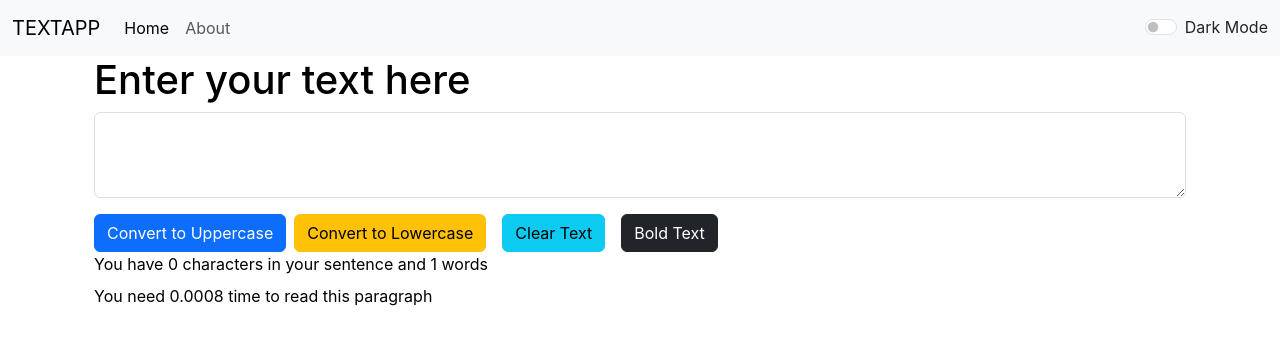
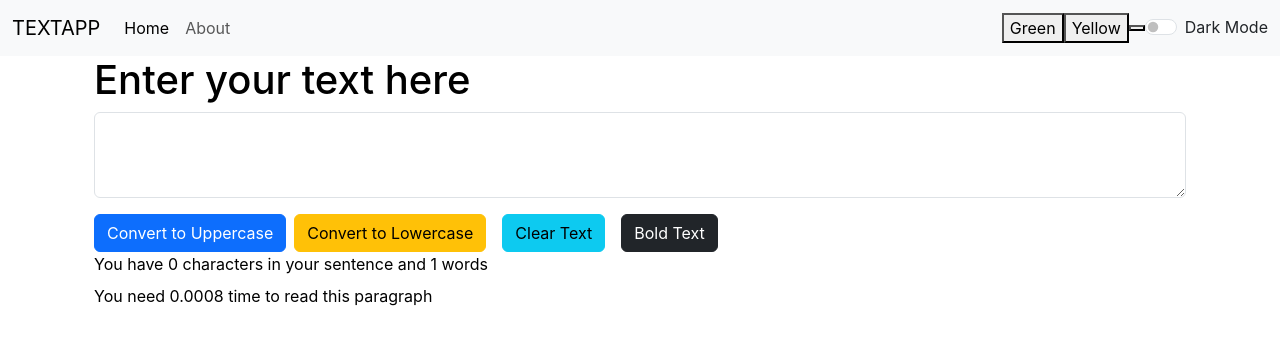
Before and after one commit to 1804049Shorna/React-App, a React (Create React App) app: page / in a window 1280 px wide. Shown: the top 344 px of the page. Built offline with nearby package versions, Linux system fonts and the light colour scheme.

Commit message:
tutorial 13 done

```diff
--- a/src/App.js
+++ b/src/App.js
@@ -1,35 +1,58 @@
 import React, { useState } from "react";
 import logo from "./logo.svg";
 import "./App.css";
-import Modul from "./components/modul.js";
+import Modul from "./components/Modul.js";
 import TEXTFROM from "./components/Textform.js";
 import About from "./components/About.js";
+import Alert from "./components/Alert.js";
 
 
 function App() {
  const [mode, setDarkMode]=useState("light")
+ const[alert,setAlert]=useState(null);
+ const showAlert=(message ,type)=>{
+  setAlert({
+    msg: message,
+    type:type
+
+  })
+  setTimeout(()=>{
+    setAlert(null);
+
+  },1000
+
+  )
+
+ }
  const togglemode=()=>{
   if(mode==='light')
   {
     setDarkMode('dark');
     document.body.style.backgroundColor='#245eb2'
+    showAlert("Darkmode Has beem enabled","success");
+
 
 
   }
+
   else{
     setDarkMode('light');
     document.body.style.backgroundColor='white'
+    showAlert("Lightmode Has beem enabled","success");
   }
 
  }
+
+
   return (
     <>
       <Modul title="TEXTAPP" mode={mode} togglemode={togglemode}/>
-
+    <Alert alert={alert}></Alert>
       <div className="container">
         <TEXTFROM heading="Enter your text here" mode={mode} />
 
         {/* <About /> */}
+
       </div>
     </>
   );
--- /dev/null
+++ b/src/components/Alert.js
@@ -0,0 +1,10 @@
+import React from 'react'
+
+export default function Alert(props) {
+  return (
+   props.alert && <div className="alert alert-warning alert-dismissible fade show" role="alert">
+      {props.alert.msg} :{props.alert.type}
+    <button type="button" class="btn-close" data-bs-dismiss="alert" aria-label="Close"></button>
+  </div>
+  )
+}
--- a/src/components/modul.js
+++ b/src/components/modul.js
@@ -1,8 +1,28 @@
-import React from "react";
+import React, { useState } from "react";
 
-export default function modul(props) {
+export default function Modul(props) {
+
+  const[color ,setColor]=useState('light');
+
  const handlemode=()=>{
      props.mode="dark";
+ }
+ const changecolor1=()=>{
+   if(color==='light')
+   {
+      document.body.style.backgroundColor='#ffc107';
+      setColor ('#ffc107');
+   }
+   else if(color==='#ffc107')
+   {
+     document.body.style.backgroundColor='white';
+     setColor('#ffc107')
+   }
+
+
+ }
+ const changecolor2=()=>{
+   document.body.style.backgroundColor='#d63384';
  }
  return (
    <nav
@@ -36,17 +56,10 @@ export default function modul(props) {
              </a>
            </li>
          </ul>
-          {/* <form className="d-flex" role="search">
-            <input
-              className="form-control me-2"
-              type="search"
-              placeholder="Search"
-              aria-label="Search"
-            />
-            <button className="btn btn-outline-success" type="submit">
-              Search
-            </button>
-          </form> */}
+         <button className="Newbtn1" onClick={changecolor1}>Green</button>
+         <button className="Newbtn2" onClick={changecolor2}>Yellow</button>
+         <button className="Newbtn3"></button>
+
          <div className={`form-check form-switch text-${ props.mode==='light' ? 'dark' : 'light'}`}>
            <input
              className="form-check-input"
@@ -65,6 +78,6 @@ export default function modul(props) {
  );
 }
 
-modul.defaultProps = {
+Modul.defaultProps = {
  title: "Something Else",
 };
```
Lines whose indentation alone changed are shown as unchanged.
